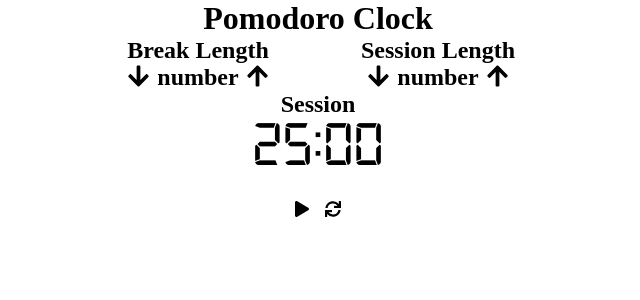
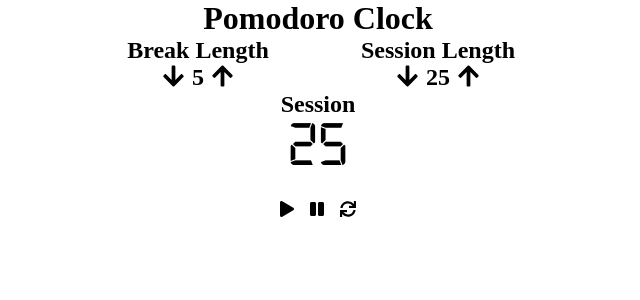
Before and after one commit to canadaprogrammer/pomodoro-clock, a React (Create React App) app: page / in a window 1280 px wide. Shown: the top 300 px of the page, without its empty margins (322-962 px from the left). Built offline with nearby package versions, Linux system fonts and the light colour scheme.

Commit message:
Modified App.js for working timer

```diff
--- a/src/App.js
+++ b/src/App.js
@@ -3,7 +3,34 @@ import './App.css';
 import { FontAwesomeIcon } from '@fortawesome/react-fontawesome';
 import { faArrowDown, faArrowUp, faPlay, faPause, faSync } from '@fortawesome/free-solid-svg-icons';
 
-function App() {
+class App extends React.Component {
+  constructor(props) {
+    super(props);
+    this.state = {
+      break: 5,
+      session: 25,
+      time: 25,
+      isOn: false
+    }
+    this.startTimer = this.startTimer.bind(this);
+    this.stopTimer = this.stopTimer.bind(this);
+  }
+
+  startTimer() {
+    this.setState({
+      isOn: true,
+      time: this.state.time,
+      session: Date.now() - this.state.time
+    });
+    this.timer = setInterval( () => this.setState({
+      time: Date.now() - this.state.session
+    }), 1000);
+  }
+  stopTimer() {
+    this.setState({isOn: false});
+    clearInterval(this.timer);
+  }
+  render() {
     const iconStyle = {
       margin: "0 0.5rem"
     }
@@ -17,27 +44,29 @@ function App() {
             <div className="length">
               <p id="break-label">Break Length</p>
               <FontAwesomeIcon id="break-decrement" icon={faArrowDown} style={iconStyle}/>
-            <span id="break-length">number</span>
+              <span id="break-length">{this.state.break}</span>
               <FontAwesomeIcon id="break-increment" icon={faArrowUp} style={iconStyle}/>
             </div>
             <div className="length">
               <p id="session-label">Session Length</p>
               <FontAwesomeIcon id="session-decrement" icon={faArrowDown} style={iconStyle}/>
-            <span id="session-length">number</span>
+              <span id="session-length">{this.state.session}</span>
               <FontAwesomeIcon id="session-increment" icon={faArrowUp} style={iconStyle}/>
             </div>
           </div>
           <div className="timer-wrap">
             <p id="timer-label">Session</p>
-          <span id="time-left">25:00</span>
+            <span id="time-left">{this.state.time}</span>
           </div>
           <div className="buttons">
-          <FontAwesomeIcon id="start_stop" icon={faPlay} style={iconStyle}/>
+            <FontAwesomeIcon id="start_stop" icon={faPlay} style={iconStyle} onClick={this.startTimer}/>
+            <FontAwesomeIcon id="start_stop" icon={faPause} style={iconStyle} onClick={this.stopTimer}/>
             <FontAwesomeIcon id="reset" icon={faSync} style={iconStyle}/>
           </div>
         </main>
       </div>
     );
   }
+}
 
 export default App;
```
Lines whose indentation alone changed are shown as unchanged.
